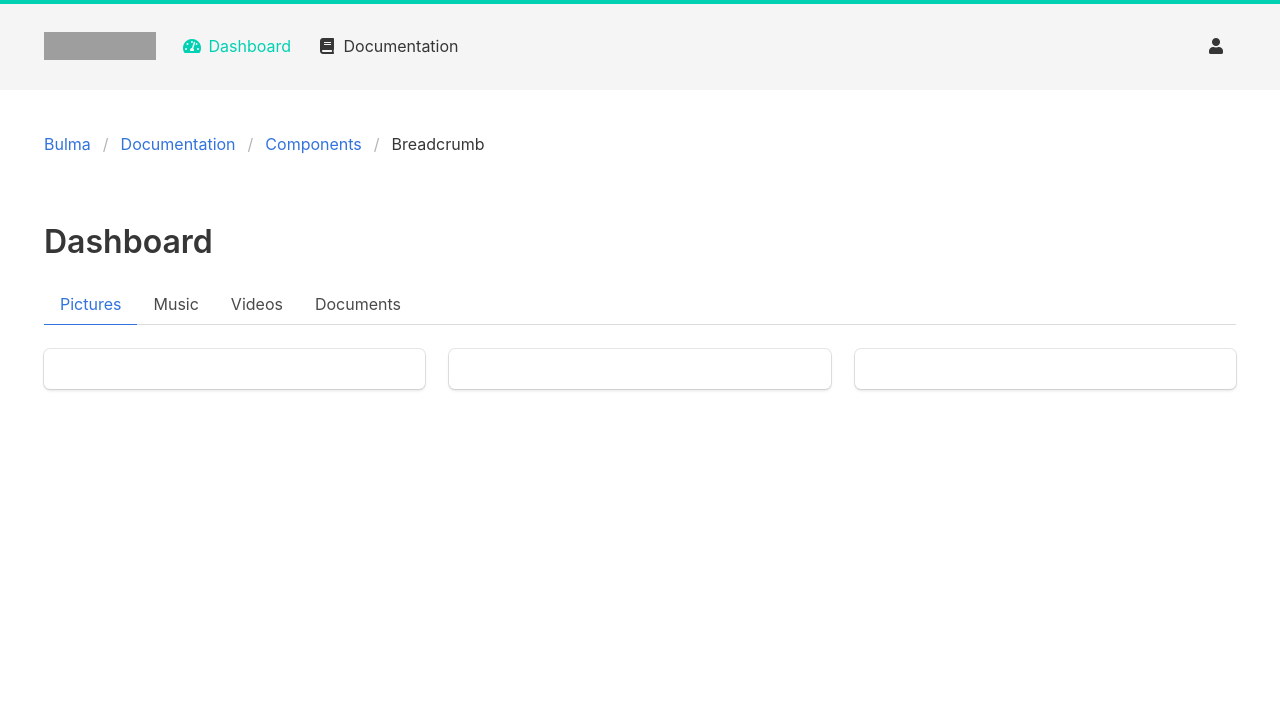
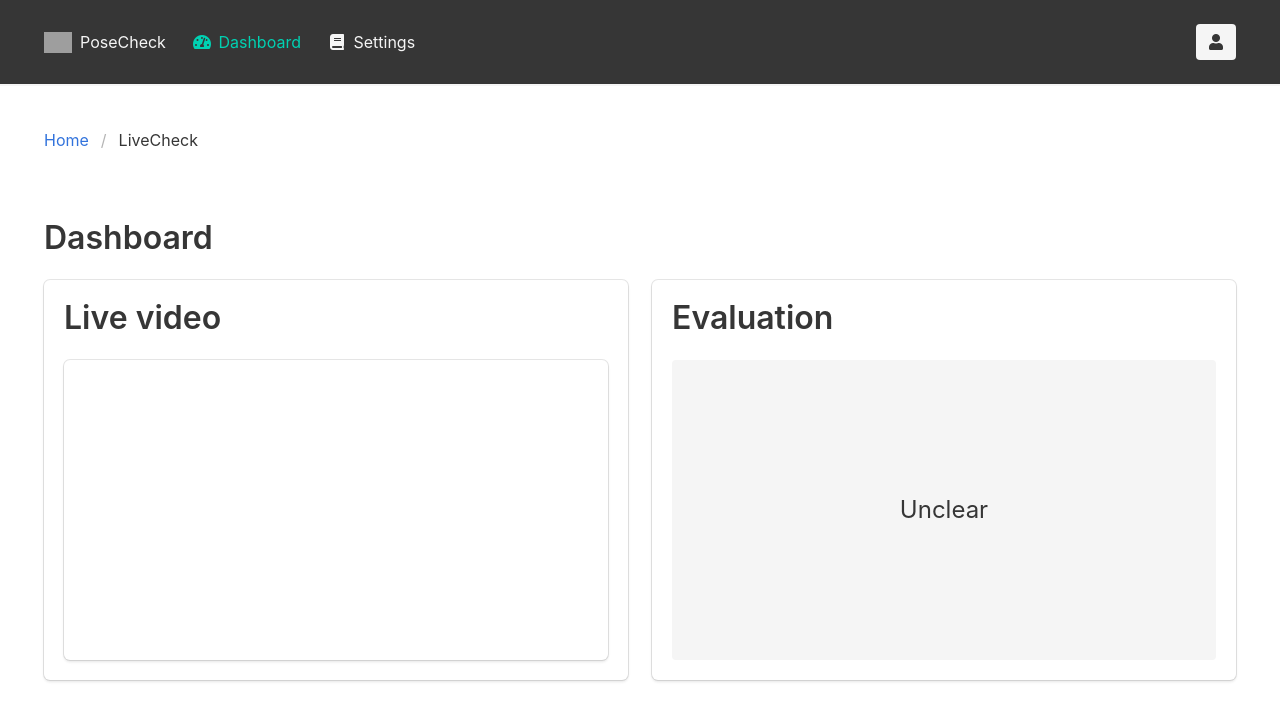
Before and after one commit to thilohuellmann/ideahack-posecoach, a Django app: page / in a window 1280 px wide. Shown: the top 721 px of the page. Run offline with Django 3.2, Linux system fonts and the light colour scheme; some libraries are stand-ins or nearby versions; grey boxes are pictures that could not be loaded.

Commit message:
Frontend changes

```diff
--- a/boilerplate/static/boilerplate/css/style.css
+++ b/boilerplate/static/boilerplate/css/style.css
@@ -38,3 +38,19 @@
     padding-left: 44px;
     padding-right: 44px;
 }
+
+.dot {
+    height: 25px;
+    width: 25px;
+    background-color: #bbb;
+    border-radius: 50%;
+    display: inline-block;
+  }
+
+.inner-box {
+    min-height: 300px;
+}
+
+.logo {
+    margin-left: .5em;
+}
--- a/boilerplate/static/templates/boilerplate/base.html
+++ b/boilerplate/static/templates/boilerplate/base.html
@@ -21,11 +21,14 @@
 
 <body>
 
-<div class="color-accent color-accent__top"></div>
-<nav class="navbar has-shadow is-spaced is-light" role="navigation" aria-label="main navigation">
+<div class=" color-accent__top"></div>
+<nav class="navbar has-shadow is-spaced is-dark" role="navigation" aria-label="main navigation">
   <div class="navbar-brand">
     <a class="navbar-item" href="/">
-      <img src="https://placeholder.com/wp-content/uploads/2018/10/placeholder.com-logo3.png" width="112" height="28">
+      {% comment %} <img src="https://placeholder.com/wp-content/uploads/2018/10/placeholder.com-logo3.png" width="112" height="28"> {% endcomment %}
+      <img src="https://i.ibb.co/9tdC9qM/pose-logo.png" width="28" height="28">
+      <div class="logo">PoseCheck
+      </div>
     </a>
 
     <a role="button" class="navbar-burger burger" aria-label="menu" aria-expanded="false" data-target="navbarBasicExample">
@@ -47,7 +50,7 @@
       <a class="navbar-item">
           <span>
             <span class="icon is-medium"><i class="fas fa-book"></i></span>
-              Documentation
+              Settings
           </span>
       </a>
     </div>
@@ -67,10 +70,8 @@
 <main>
     <nav class="breadcrumb" aria-label="breadcrumbs">
         <ul>
-        <li><a href="#">Bulma</a></li>
-        <li><a href="#">Documentation</a></li>
-        <li><a href="#">Components</a></li>
-        <li class="is-active"><a href="#" aria-current="page">Breadcrumb</a></li>
+        <li><a href="#">Home</a></li>
+        <li class="is-active"><a href="#">LiveCheck</a></li>
         </ul>
     </nav>
     <div class="main-container">
--- a/boilerplate/static/templates/boilerplate/index.html
+++ b/boilerplate/static/templates/boilerplate/index.html
@@ -4,18 +4,39 @@
 {% block content %}
 
   <h1 class="title">Dashboard</h1>
-    <div class="tabs">
+  {% comment %} <div class="tabs">
     <ul>
       <li class="is-active"><a>Pictures</a></li>
       <li><a>Music</a></li>
       <li><a>Videos</a></li>
       <li><a>Documents</a></li>
     </ul>
+  </div> {% endcomment %}
+
+<div class="columns">
+  <!-- Column 1 -->
+  <div class="column">
+    <article class="tile is-child box">
+      <p class="title">Live video</p>
+      {% comment %} <p class="subtitle">With an image</p> {% endcomment %}
+
+      <div class="is-child box inner-box">
       </div>
-    <div class="columns">
-        <div class="column"><div class="box"><div id="chart1"></div></div></div>
-        <div class="column"><div class="box"><div id="chart2"></div></div></div>
-        <div class="column"><div class="box"><div id="chart3"></div></div></div>
+    </article>
+  </div>
+  <div class="column">
+    <article class="tile is-child box">
+      <p class="title">Evaluation</p>
+      {% comment %} <p class="subtitle">With an image</p> {% endcomment %}
+      {% if 1 < 0.3 %} <!-- Add condition -->
+        <a class="button is-danger is-large is-fullwidth">Bad pose</a>
+      {% elif 1 < 0.7 %}
+          <a class="button is-success is-large is-fullwidth inner-box is-4by3">Great pose</a>
+      {% elif 1 == 1 %}
+          <a class="button is-light is-large is-fullwidth inner-box is-4by3">Unclear</a>
+        {% endif %}
+    </article>
+  </div>
 </div>
 
 <script src='{% static "boilerplate/js/dashboard.js" %}'>
```
Lines whose indentation alone changed are shown as unchanged.
